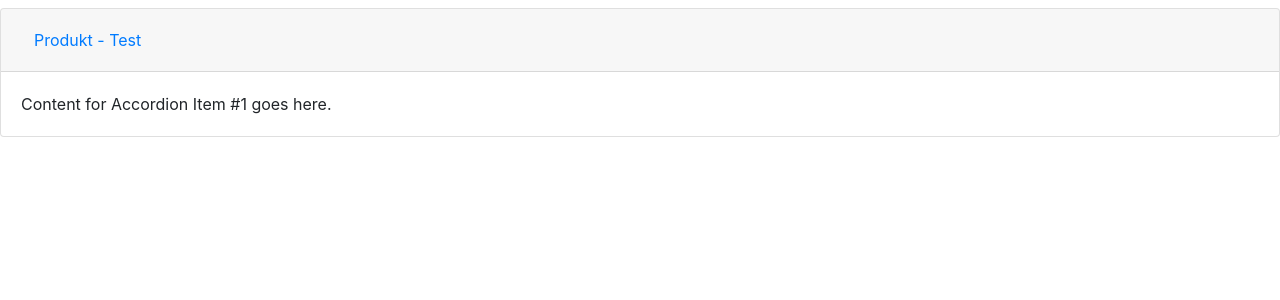
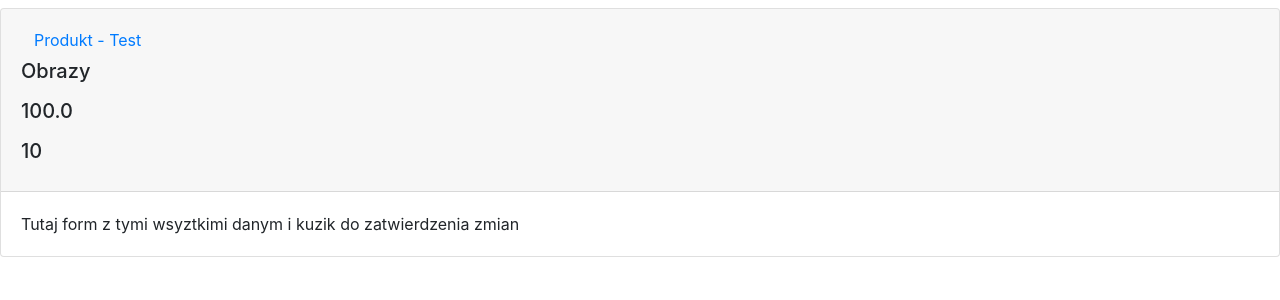
Before and after one commit to MichalskiWiktor/InventoryManagementSystem, a Django app: template inventory/templates/inventory/list.html in a window 1280 px wide. Shown: the part 75-375 px from the top of the page. Run offline with Django 4.2, Linux system fonts and the light colour scheme; the template is opened without the code that fills it: values that come from a table or form of the project are taken from there, others are empty; data comes from the database, SQL or seed files in the repository; both versions use the stored data as it was after the commit; some libraries are stand-ins or nearby versions.

Commit message:
better accordion and bug fixed

```diff
--- a/inventory/templates/inventory/list.html
+++ b/inventory/templates/inventory/list.html
@@ -6,19 +6,21 @@
             <div class="card">
                 <div class="card-header" id="heading{{ product.id }}">
                 <h5 class="mb-0">
+                    <!-- <img src="../../{{product.image}}" alt="example" width="500" height="600"> -->
                     <button class="btn btn-link" data-toggle="collapse" data-target="#collapse{{ product.id }}" aria-expanded="true" aria-controls="collapseOne">
                         {{product.name}}
                     </button>
+                    <p>{% for cat in product.category.all %}{{ cat }}{% endfor %}</p>
+                    <p>{{ product.selling_price }}</p>
+                    <p>{{ product.stock }}</p>
                 </h5>
                 </div>
-
                 <div id="collapse{{ product.id }}" class="collapse show" aria-labelledby="heading{{ product.id }}">
                 <div class="card-body">
-                    Content for Accordion Item #1 goes here.
+                    Tutaj form z tymi wsyztkimi danym i kuzik do zatwierdzenia zmian
                 </div>
                 </div>
             </div>
         {% endfor %}
       </div>
-
 {% endblock content %}
--- a/inventory/views.py
+++ b/inventory/views.py
@@ -5,7 +5,7 @@ from django.contrib.auth import authenticate, login
 from .models import Product, Tag, Category
 from .forms import CreateUserForm
 
-@login_required
+
 def home_page(request):
     products = Product.objects.all()
     contex={"products":products}
```
Also changed, not shown: db.sqlite3.
